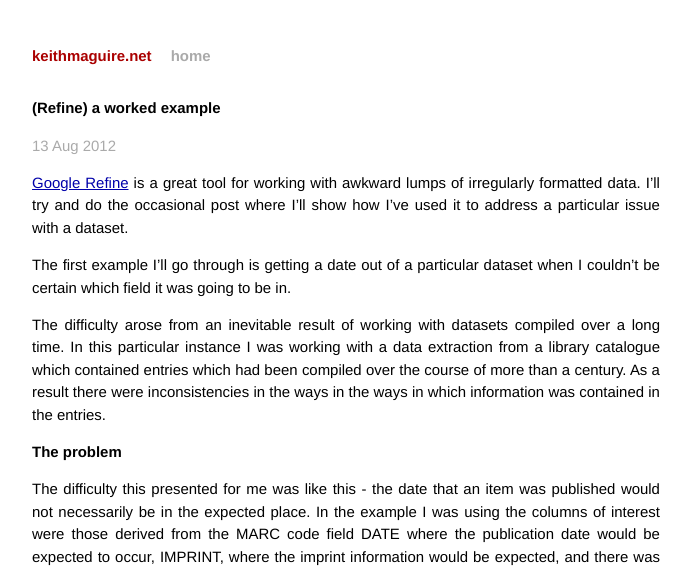
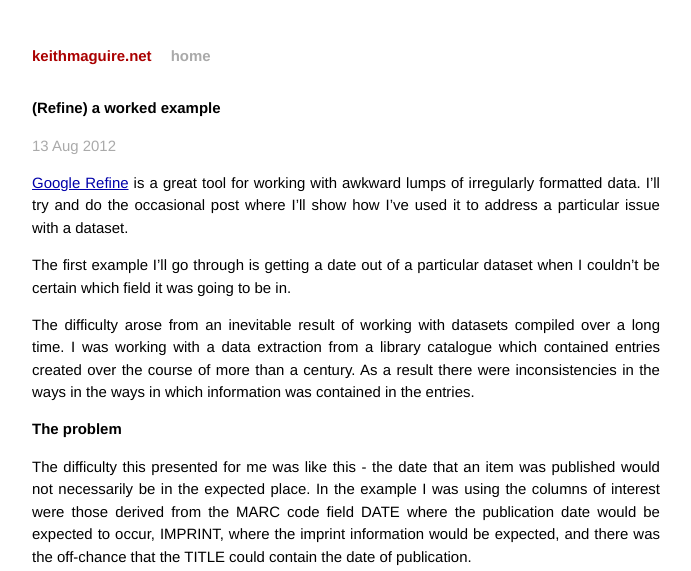
Before and after one commit to keithmaguire/keithmaguire.github.com, a Jekyll site: the page built from _posts/2012-08-13-refine-a-worked-example.markdown, in a window 1280 px wide and 1400 px high. Shown: the top 571 px of the window, without its empty margins (294-985 px from the left). Built offline with Jekyll 4.4.1, drawn with Linux system fonts in a browser that asks for light colours; Markdown is read by kramdown in place of the engine named in the settings; some of the changed text lies outside the part shown.

Commit message:
Updated 2012-08-13-refine-a-worked-example.markdown

````diff
--- a/_posts/2012-08-13-refine-a-worked-example.markdown
+++ b/_posts/2012-08-13-refine-a-worked-example.markdown
@@ -1,18 +1,17 @@
 ---
 layout: post
-title: "(Refine) a worked example"
-date: 2012-08-13 20:08
+title: (Refine) a worked example
+date: "2012-08-13 20:08"
 comments: true
 categories: refine
+published: true
 ---
 
 [Google Refine](http://code.google.com/p/google-refine/) is a great tool for working with awkward lumps of irregularly formatted data. I'll try and do the occasional post where I'll show how I've used it to address a particular issue with a dataset.
 
 The first example I'll go through is getting a date out of a particular dataset when I couldn't be certain which field it was going to be in.
 
-<!--more-->
-
-The difficulty arose from an inevitable result of working with datasets compiled over a long time. In this particular instance I was working with a data extraction from a library catalogue which contained entries which had been compiled over the course of more than a century. As a result there were inconsistencies in the ways in the ways in which information was contained in the entries.
+The difficulty arose from an inevitable result of working with datasets compiled over a long time. I was working with a data extraction from a library catalogue which contained entries created over the course of more than a century. As a result there were inconsistencies in the ways in the ways in which information was contained in the entries.
 
 ##The problem
 
@@ -55,7 +48,7 @@ cells["TITLE"].value + " " + cells["IMPRINT"].value + " " + cells["PUB_DATES_COM
 
 ...in this new column so that all dates are reliably in the same format:
 
-Over the years various ways have been used to indicate that a portion of a date is unknown.  An unknown year in the 1940s could appear as 194?, 194-, 194U, or 194u.  We want to change this so that they are consistent.  What we are going to change them to is 194_ because having an underscore there is useful for one of the later steps - and, as we're just looking for items published before 1950 we don't care in which year of the 1940s an individual item was published in.
+Over the years various ways have been used to indicate that a portion of a date is unknown.  An unknown year in the 1940s could appear as 194?, 194-, 194U, or 194u.  We want to change this so that they are consistent.  What we are going to change them to is 194\_ because having an underscore there is useful for one of the later steps - and, as we're just looking for items published before 1950 we don't care in which year of the 1940s an individual item was published in.
 
 We do this through repeated transformations on the "Combined columns" column.  Remember that all we care about is the dates so it doesn't matter how much this messes up the rest of the text in the column.
 
@@ -65,7 +58,9 @@ Firstly change everything to upper case:
 
 
 Now change all question marks to an underscore:
+
 **Edit cells >> Transform**
+
 and then enter
 ```
 value.replace("?","_")
@@ -97,10 +92,10 @@ and give the Column an appropriate name and click OK
 
 What this is doing is:
 
-- **value** - take the contents of the cell
-- **rpartition** - split the contents of the cell into three (based on what is in the brackets).  Numbered 0,1 and 2: 0, the bits before the last occurance of a date; 1, the date; 2, the bits after the date
-- **/\d\d\w\w/** - this is a regular expression meaning "find a bit of the text in the form digit,digit,element of a word,element of a word" (an 'element of a word' is any letter, digit or an underscore - this is why the previous steps changed )
-- **[1]** - this specifies that we are only interested in the _second_ bit, i.e. the date
+- 'value' - take the contents of the cell
+- 'rpartition' - split the contents of the cell into three (based on what is in the brackets).  Numbered 0,1 and 2: 0, the bits before the last occurance of a date; 1, the date; 2, the bits after the date
+- '/\d\d\w\w/' - this is a regular expression meaning "find a bit of the text in the form digit,digit,element of a word,element of a word" (an 'element of a word' is any letter, digit or an underscore - this is why the previous steps changed )
+- '[1]' - this specifies that we are only interested in the _second_ bit, i.e. the date
 
 Again as you type you'll see the bits that are going to be the contents of the new cells appearing - this is good for making sure that you're getting it right.
 
@@ -112,7 +107,9 @@ Have a look at an remaining columns which still don't have a date in the new "Da
 And have a look to see if there are any entries where you can spot the date
 
 Have a look at all the different dates which now occur in the document.
+
 **Facet >> Text facets**
+
 In the sidebar will now appear a small window with all the different dates in the column, if you scroll down the bottom you'll see some ones which don't fit
 
 Click on the ones you want to check.  If it's only a small number that need fixing, like "991_" in the example above you can just edit the cell.  If it's a larger number you can do a transform.
````
Also changed, not shown: other parts of _posts/2012-08-13-refine-a-worked-example.markdown (+3 -9 lines).
